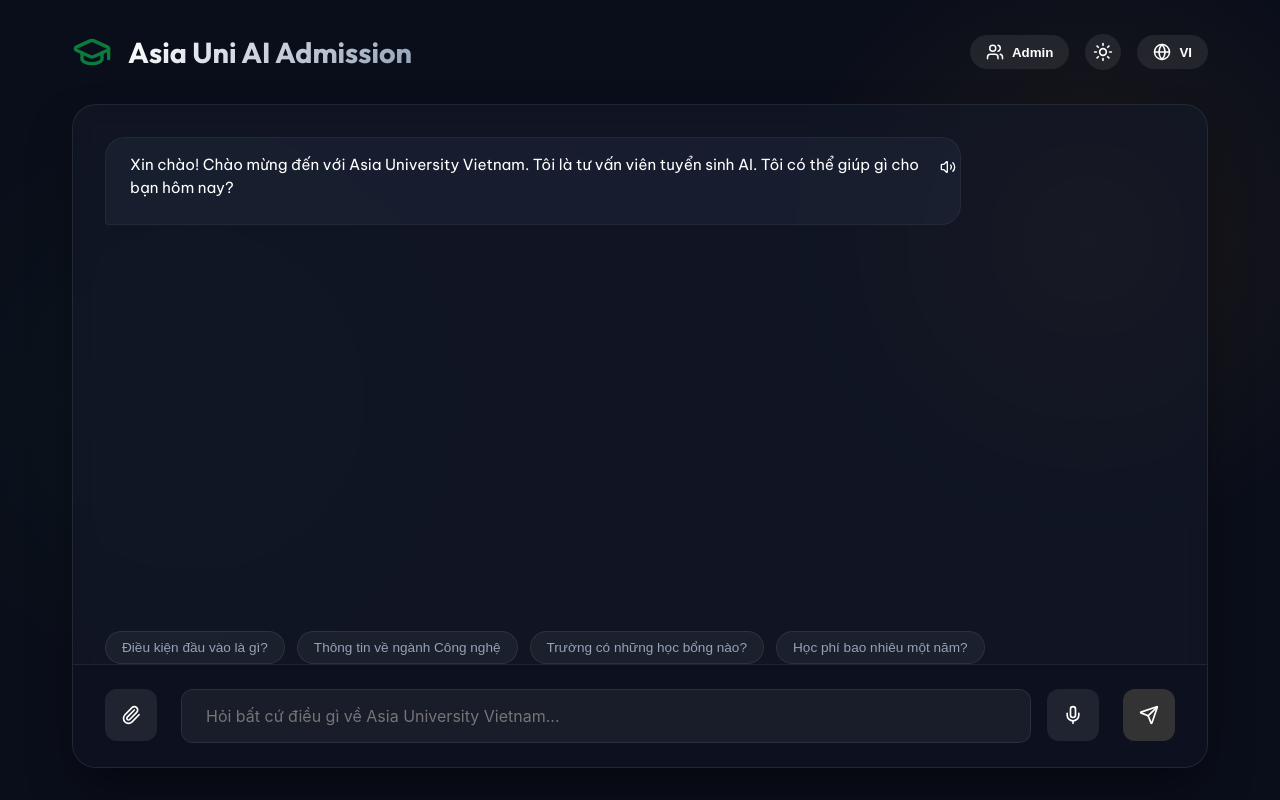
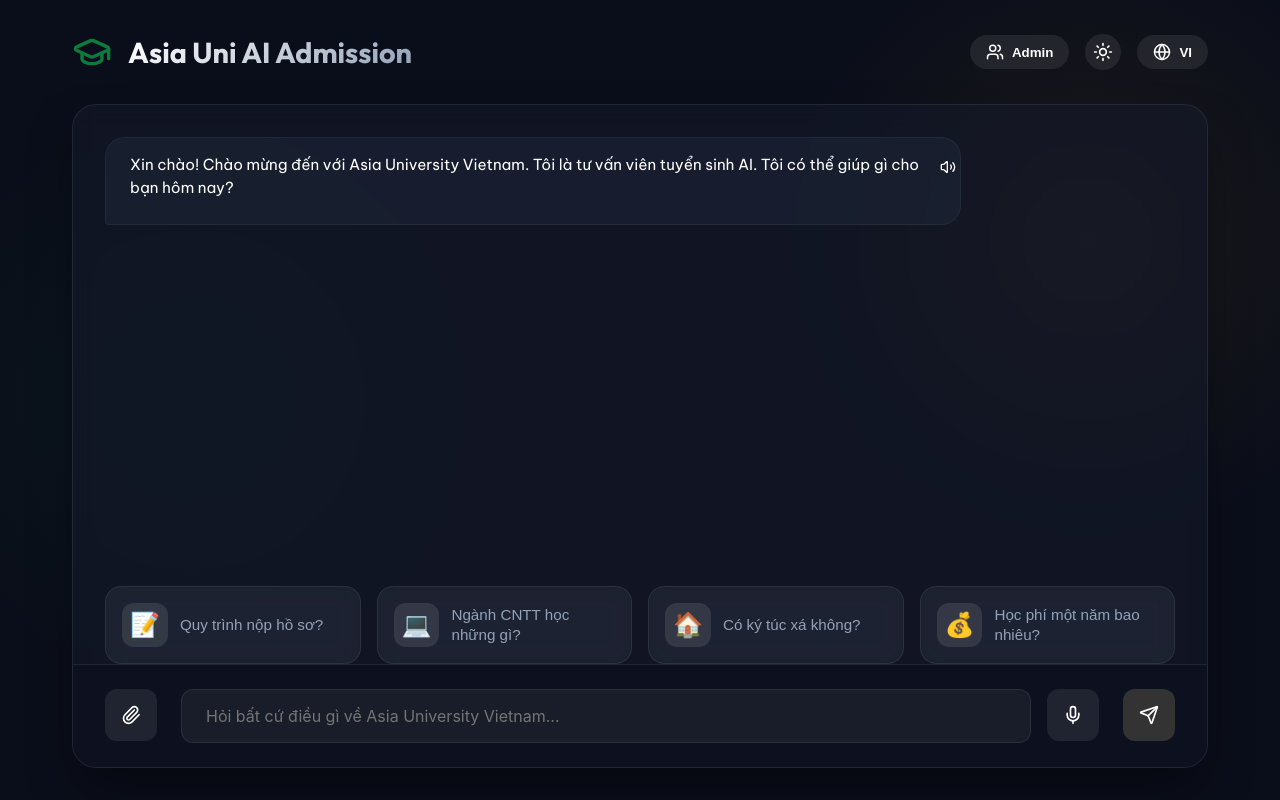
Before and after one commit to nguyenkhang1901/Advanced-Computer-Programming_Project, a React (Vite) app in the folder frontend/: page / in a window 1280 px wide. Built offline with nearby package versions, Linux system fonts and the light colour scheme.

Commit message:
Add Suggested Prompts feature (Glassmorphism)

```diff
--- a/frontend/src/index.css
+++ b/frontend/src/index.css
@@ -301,27 +301,47 @@ h1, h2, h3, h4, h5, h6 {
 }
 
 .quick-replies {
-  display: flex;
-  gap: 0.75rem;
+  display: grid;
+  grid-template-columns: repeat(auto-fit, minmax(200px, 1fr));
+  gap: 1rem;
   padding: 1rem 2rem 0;
-  flex-wrap: wrap;
 }
 
 .quick-reply-chip {
   background: rgba(255, 255, 255, 0.05);
   border: 1px solid var(--panel-border);
-  padding: 0.5rem 1rem;
-  border-radius: 20px;
+  padding: 1rem;
+  border-radius: 16px;
   color: var(--text-secondary);
-  font-size: 0.85rem;
+  font-size: 0.95rem;
   cursor: pointer;
-  transition: all 0.2s;
+  transition: all 0.3s cubic-bezier(0.2, 0.8, 0.2, 1);
+  display: flex;
+  align-items: center;
+  gap: 0.75rem;
+  text-align: left;
+  backdrop-filter: blur(10px);
 }
 
 .quick-reply-chip:hover {
   background: rgba(255, 255, 255, 0.1);
-  color: white;
-  border-color: rgba(255, 255, 255, 0.2);
+  border-color: var(--asia-gold);
+  transform: translateY(-3px);
+  color: var(--text-primary);
+  box-shadow: 0 10px 20px -10px rgba(0,0,0,0.3);
+}
+
+.quick-reply-icon {
+  font-size: 1.5rem;
+  background: rgba(255, 255, 255, 0.1);
+  padding: 0.5rem;
+  border-radius: 12px;
+}
+
+.quick-reply-text {
+  flex: 1;
+  font-weight: 500;
+  line-height: 1.3;
 }
 
 .typing-indicator {
--- a/frontend/src/pages/Chat.jsx
+++ b/frontend/src/pages/Chat.jsx
@@ -19,10 +19,10 @@ const TRANSLATIONS = {
     server_error: "Sorry, the server is currently unavailable. Please try again later.",
     lead_thanks: "Thank you! Our admission team will contact you soon with more details.",
     quick_replies: [
-      "What are the entry requirements?",
-      "Tell me about the IT programs",
-      "Are there any scholarships?",
-      "What is the tuition fee?"
+      { icon: "📝", text: "What are the entry requirements?" },
+      { icon: "💻", text: "Tell me about the IT programs" },
+      { icon: "🏆", text: "Are there any scholarships?" },
+      { icon: "💰", text: "What is the tuition fee?" }
     ],
     lang_btn: "EN"
   },
@@ -41,10 +41,10 @@ const TRANSLATIONS = {
     server_error: "Xin lỗi, máy chủ hiện không khả dụng. Vui lòng thử lại sau.",
     lead_thanks: "Cảm ơn bạn! Đội ngũ tuyển sinh sẽ sớm liên hệ với bạn.",
     quick_replies: [
-      "Điều kiện đầu vào là gì?",
-      "Thông tin về ngành Công nghệ",
-      "Trường có những học bổng nào?",
-      "Học phí bao nhiêu một năm?"
+      { icon: "📝", text: "Quy trình nộp hồ sơ?" },
+      { icon: "💻", text: "Ngành CNTT học những gì?" },
+      { icon: "🏠", text: "Có ký túc xá không?" },
+      { icon: "💰", text: "Học phí một năm bao nhiêu?" }
     ],
     lang_btn: "VI"
   }
@@ -388,9 +388,10 @@ export default function Chat({ lang, setLang, theme, setTheme }) {
               <button
                 key={idx}
                 className="quick-reply-chip"
-                onClick={() => handleSendMessage(reply)}
+                onClick={() => handleSendMessage(reply.text)}
               >
-                {reply}
+                <span className="quick-reply-icon">{reply.icon}</span>
+                <span className="quick-reply-text">{reply.text}</span>
               </button>
             ))}
           </div>
```
Also changed, not shown: 1 other file (tests, documents, lock files or other folders).
